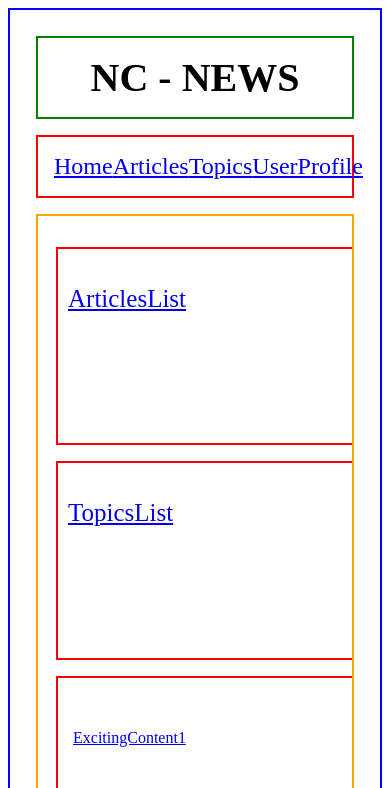
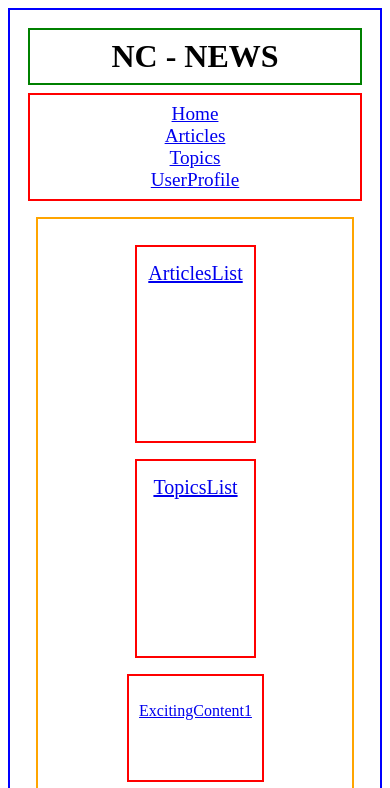
Before and after one commit to ericnabofa/nc-news, a React (Vite) app: page / in a window 390 px wide. Shown: the top 788 px of the page. Built offline with nearby package versions, Linux system fonts and the light colour scheme.

Commit message:
css updates for responsiveness

```diff
--- a/src/App.css
+++ b/src/App.css
@@ -23,24 +23,12 @@
   justify-content: space-evenly;
 }
 
-/* .content-page {
-    height: 85vh;
-    border: 2px solid orange;
-    display: flex;
-    flex-direction: row;
-    flex-basis: 100%;
-    align-items: flex-start;
-    padding: 15px;
-    margin: 1rem;
-    justify-content: space-around;
-} */
-
 .content-page {
   height: 85vh;
   border: 2px solid orange;
   display: flex;
-  justify-content: space-around; /* Adjust as needed */
-  align-items: left; /* Adjust as needed */
+  justify-content: space-around;
+  align-items: left;
   padding: 15px;
   padding-left: 1px;
   padding-bottom: 15px;
@@ -90,35 +78,6 @@ ul {
   font-size: 25px;
   margin-top: 5px;
 }
-
-/*
-.ExcitingContent1Feature {
-    text-align: left;
-    padding: 10px;
-    padding-bottom: 100px;
-    padding-right: 255px;
-    margin: 1rem;
-    border: 2px solid red;
-}
-
-.ExcitingContent1Feature p {
-    font-size: 25px;
-    margin-top: 5px;
-}
-
-.ExcitingContent2Feature {
-    text-align: left;
-    padding: 10px;
-    padding-bottom: 100px;
-    padding-right: 255px;
-    margin: 1rem;
-    border: 2px solid red;
-}
-
-.ExcitingContent2Feature p {
-    font-size: 25px;
-    margin-top: 5px;
-} */
 
 .FeaturesList {
   padding-left: 1px;
@@ -227,10 +186,121 @@ img {
     border-bottom: 2px solid #ccc;
   }
 
+/* Media Query for screen sizes below 450px */
+@media screen and (max-width: 449px) {
+  .Header {
+    font-size: 2rem;
+    padding: 0.5rem;
+    margin: 0.5rem;
+  }
 
-@media screen and (max-width: 600px) {
-  .article-info {
+  #nav {
+    font-size: 1.2rem;
     flex-direction: column;
     align-items: center;
+    padding: 0.5rem;
+    margin: 0.5rem;
+  }
+
+  .content-page {
+    height: auto;
+    padding: 10px;
+  }
+
+  .link {
+    flex-direction: row;
+    padding: 10px;
+    margin: 0.5rem;
+  }
+
+  #ArticlesListFeature, #TopicsListFeature {
+    padding-right: 10px;
+  }
+
+  #ArticlesListFeature p, #TopicsListFeature p {
+    font-size: 20px;
+  }
+
+  .single-article-container {
+    padding: 5px;
   }
 }
+
+/* Media Query for screen sizes between 450px and 1000px */
+@media screen and (min-width: 450px) and (max-width: 1000px) {
+  .Header {
+    font-size: 2rem;
+    padding: 0.5rem;
+    margin: 0.5rem;
+  }
+
+  #nav {
+    font-size: 1.2rem;
+    flex-direction: row;
+    align-items: center;
+    padding: 0.5rem;
+    margin: 0.5rem;
+  }
+
+  .content-page {
+    padding: 10px;
+  }
+
+  .link {
+    padding: 10px;
+    margin: 0.5rem;
+  }
+
+  #ArticlesListFeature, #TopicsListFeature {
+    padding-right: 10px;
+  }
+
+  #ArticlesListFeature p, #TopicsListFeature p {
+    font-size: 20px;
+  }
+
+  .single-article-container {
+    padding: 5px;
+  }
+}
+
+/* Media Query for screen sizes above 1000px */
+@media screen and (min-width: 1001px) {
+  .Header {
+    font-size: 2.5rem;
+    padding: 1rem;
+    margin: 1rem;
+  }
+
+  #nav {
+    font-size: 1.5rem;
+    flex-direction: row;
+    justify-content: space-evenly;
+    padding: 1rem;
+    margin: 1rem;
+  }
+
+  .content-page {
+    padding: 15px;
+    padding-left: 1px;
+    padding-bottom: 15px;
+    margin: 1rem;
+  }
+
+  .link {
+    padding: 15px;
+    margin: 1rem;
+  }
+
+  #ArticlesListFeature, #TopicsListFeature {
+    padding-right: 315px;
+  }
+
+  #ArticlesListFeature p, #TopicsListFeature p {
+    font-size: 25px;
+  }
+
+  .single-article-container {
+    padding: 10px;
+  }
+}
```
Also changed, not shown: 2 other files (tests, documents, lock files or other folders).
